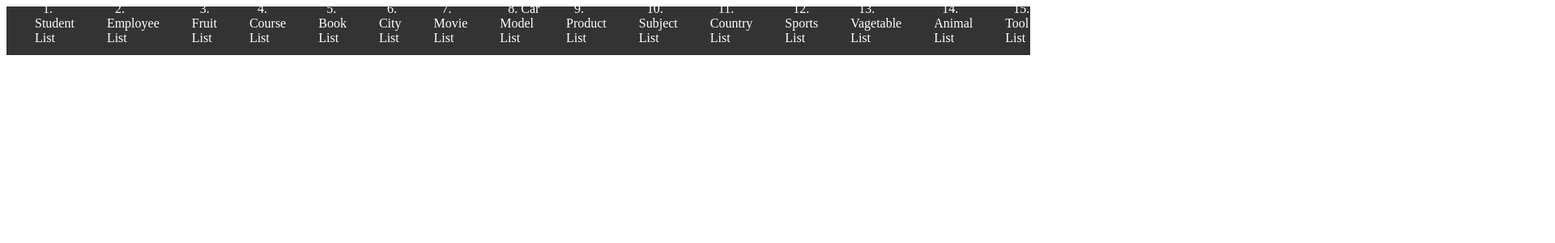
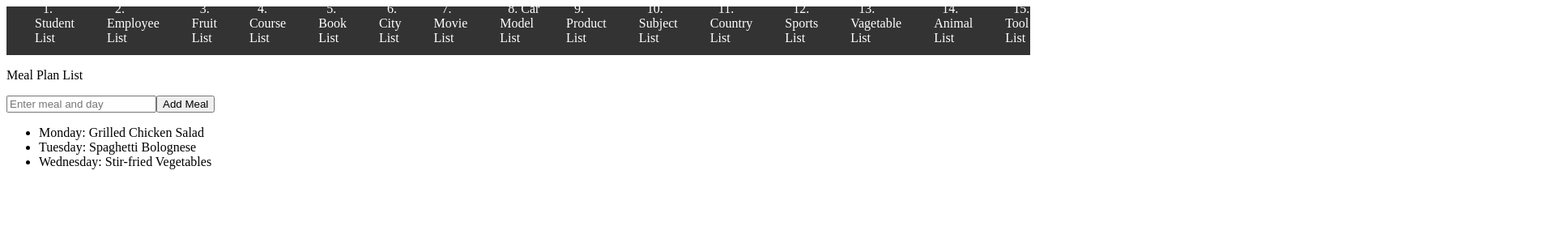
Before and after one commit to kaysie0919/AngularDataStructure, an Angular app: page /mealist in a window 1280 px wide. Before the commit this address led to /. Shown: the top 300 px of the page at 81% size, 1920 px wide, since content can reach past the window. Built offline with nearby package versions, Linux system fonts and the light colour scheme.

Commit message:
#43 Meal Plan List Component

```diff
--- a/src/app/app.component.html
+++ b/src/app/app.component.html
@@ -42,6 +42,7 @@
     <li><a routerLink="complist">40. Composer List</a></li>
     <li><a routerLink="podlist">41. Podcast List</a></li>
     <li><a routerLink="exelist">42. Exercise List</a></li>
+    <li><a routerLink="mealist">43. Meal Plan List</a></li>
   </ul>
 </nav>
 <router-outlet></router-outlet>
--- a/src/app/app.module.ts
+++ b/src/app/app.module.ts
@@ -48,6 +48,7 @@ import { ArtistlistComponent } from "./components/artistlist/artistlist.componen
 import { ComposerlistComponent } from "./components/composerlist/composerlist.component";
 import { PodcastlistComponent } from "./components/podcastlist/podcastlist.component";
 import { ExerciselistComponent } from "./components/exerciselist/exerciselist.component";
+import { MealplanlistComponent } from "./components/mealplanlist/mealplanlist.component";
 
 
 
@@ -96,6 +97,7 @@ const routes: Routes = [
     {path: 'complist', component: ComposerlistComponent},
     {path: 'podlist', component: PodcastlistComponent},
     {path: 'exelist', component: ExerciselistComponent},
+    {path: 'mealist', component: MealplanlistComponent},
 ]
 
 @NgModule ({
@@ -151,6 +153,7 @@ const routes: Routes = [
         ComposerlistComponent,
         PodcastlistComponent,
         ExerciselistComponent,
+        MealplanlistComponent,
     ],
 
     providers: [
--- /dev/null
+++ b/src/app/components/mealplanlist/mealplanlist.component.html
@@ -0,0 +1,8 @@
+<p>Meal Plan List</p>
+<input type="text" [(ngModel)]="meal" placeholder="Enter meal and day">
+
+<button (click)="addMeal()">Add Meal</button>
+
+<ul>
+  <li *ngFor="let meal of mealPlanList">{{ meal }}</li>
+</ul>
--- /dev/null
+++ b/src/app/components/mealplanlist/mealplanlist.component.ts
@@ -0,0 +1,19 @@
+import { Component } from '@angular/core';
+
+@Component({
+  selector: 'app-mealplanlist',
+  templateUrl: './mealplanlist.component.html',
+  styleUrl: './mealplanlist.component.css'
+})
+export class MealplanlistComponent {
+  meal: string = '';
+  mealPlanList: string[] = ['Monday: Grilled Chicken Salad', 'Tuesday: Spaghetti Bolognese', 'Wednesday: Stir-fried Vegetables'];
+
+  addMeal() {
+    if (this.meal.trim()) {
+      this.mealPlanList.push(this.meal.trim());
+      this.meal = '';
+    }
+  }
+
+}
```
Also changed, not shown: src/app/components/mealplanlist/mealplanlist.component.css (added), 1 other file (tests, documents, lock files or other folders).
